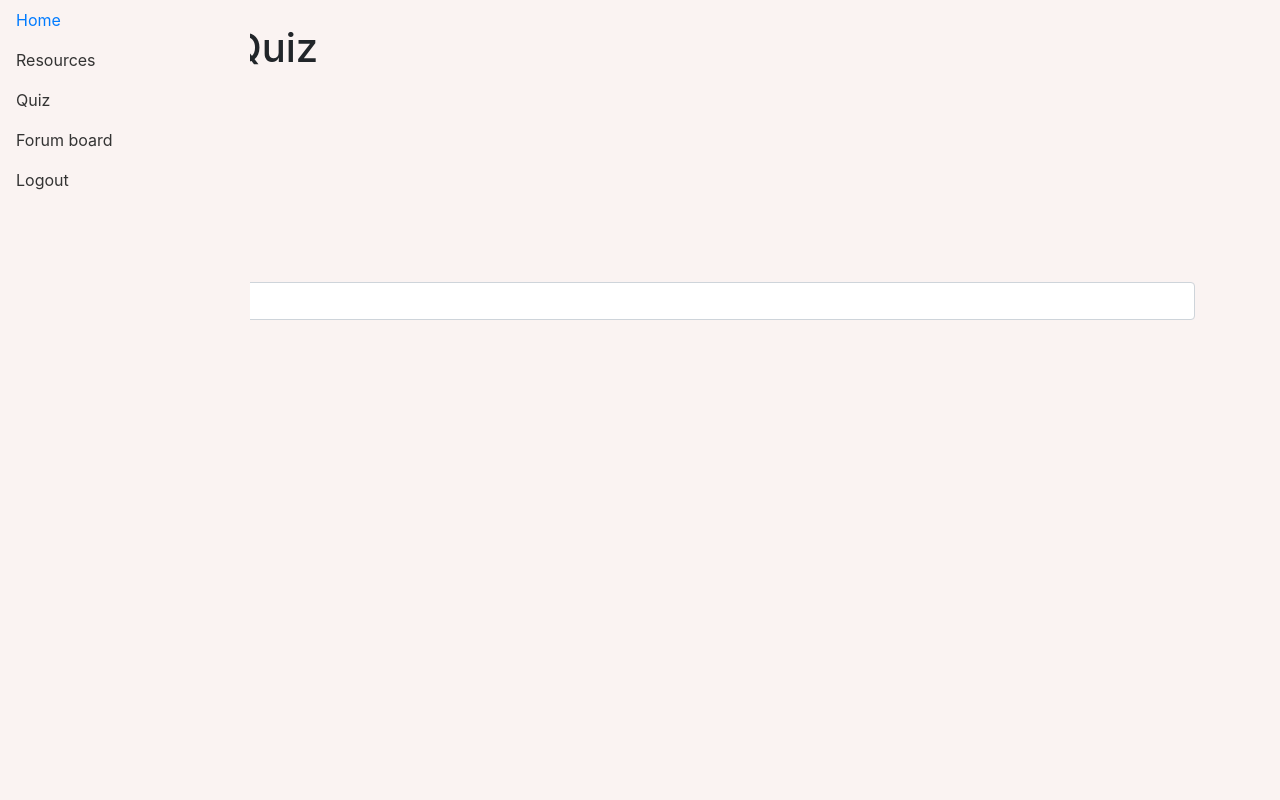
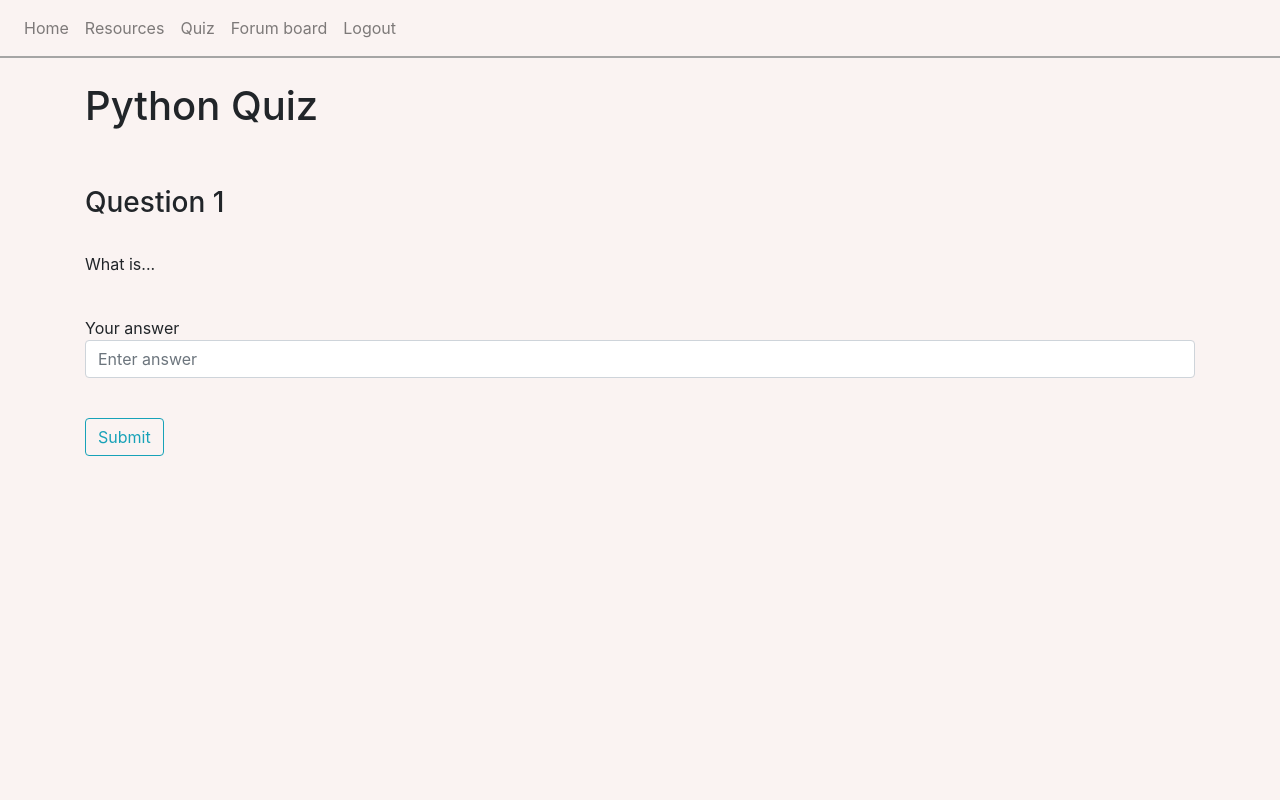
Before and after one commit to bibbjenny/web-design, a Flask app: page /quiz/1/ in a window 1280 px wide. Run offline with Flask 3, Linux system fonts and the light colour scheme; data comes from the database, SQL or seed files in the repository; some libraries are stand-ins or nearby versions.

Commit message:
왜안되는데씨빨

```diff
--- a/website/static/styles.css
+++ b/website/static/styles.css
@@ -12,23 +12,7 @@
     text-decoration: none;
 }
 
-body {
-    display: flex;
+.navbar
+{
+    border-bottom:2px solid #a5a5a5;
 }
-.sidebar {
-    width: 250px;
-    background-color: #faf3f2;
-    height: 100vh;
-    position: fixed;
-}
-.content {
-    margin-left: 250px;
-    padding: 20px;
-    width: 100%;
-}
-.nav-link {
-    color: #333;
-}
-.nav-link:hover {
-    color: #007bff;
-}
--- a/website/templates/base.html
+++ b/website/templates/base.html
@@ -18,7 +18,7 @@
     <title>{% block title %}{% endblock %}</title>
 </head>
 <body class="custom-bg">
-  <!-- <nav class = "navbar navbar-expand-lg navbar-dark bg-dark">
+  <nav class = "navbar navbar-expand-lg navbar-light custom-bg">
     <button
       class="navbar-toggler"
       type ="button"
@@ -33,7 +33,7 @@
         <a class="nav-item nav-link" id="resources" href="/resources">Resources</a>
         <a class="nav-item nav-link" id="quiz" href="/quiz/home">Quiz</a>
         <a class="nav-item nav-link" id="forum" href="/forum/home">Forum board</a>
-        {% if (session['user'] != None) %}
+        {% if session['user'] is not none %}
         <a class="nav-item nav-link" id="logout" href="/logout">Logout</a>
         {% else %}
         <a class="nav-item nav-link" id="login" href="/login">Login</a>
@@ -41,22 +41,8 @@
         {% endif %}
       </div>
     </div>
-  </nav> -->
+  </nav>
 
-  <div class="sidebar">
-        <nav class="nav flex-column">
-          <a class="nav-item nav-link" id="home" href="/">Home</a>
-          <a class="nav-item nav-link" id="resources" href="/resources">Resources</a>
-          <a class="nav-item nav-link" id="quiz" href="/quiz/home">Quiz</a>
-          <a class="nav-item nav-link" id="forum" href="/forum/home">Forum board</a>
-          {% if (session['user'] != None) %}
-          <a class="nav-item nav-link" id="logout" href="/logout">Logout</a>
-          {% else %}
-          <a class="nav-item nav-link" id="login" href="/login">Login</a>
-          <a class="nav-item nav-link" id="signup" href="/sign-up">Sign Up</a>
-          {% endif %}
-        </nav>
-    </div>
 
   {% with messages = get_flashed_messages(with_categories=true) %}
   <!-- how to make flash messages automatically dismiss -->
```
